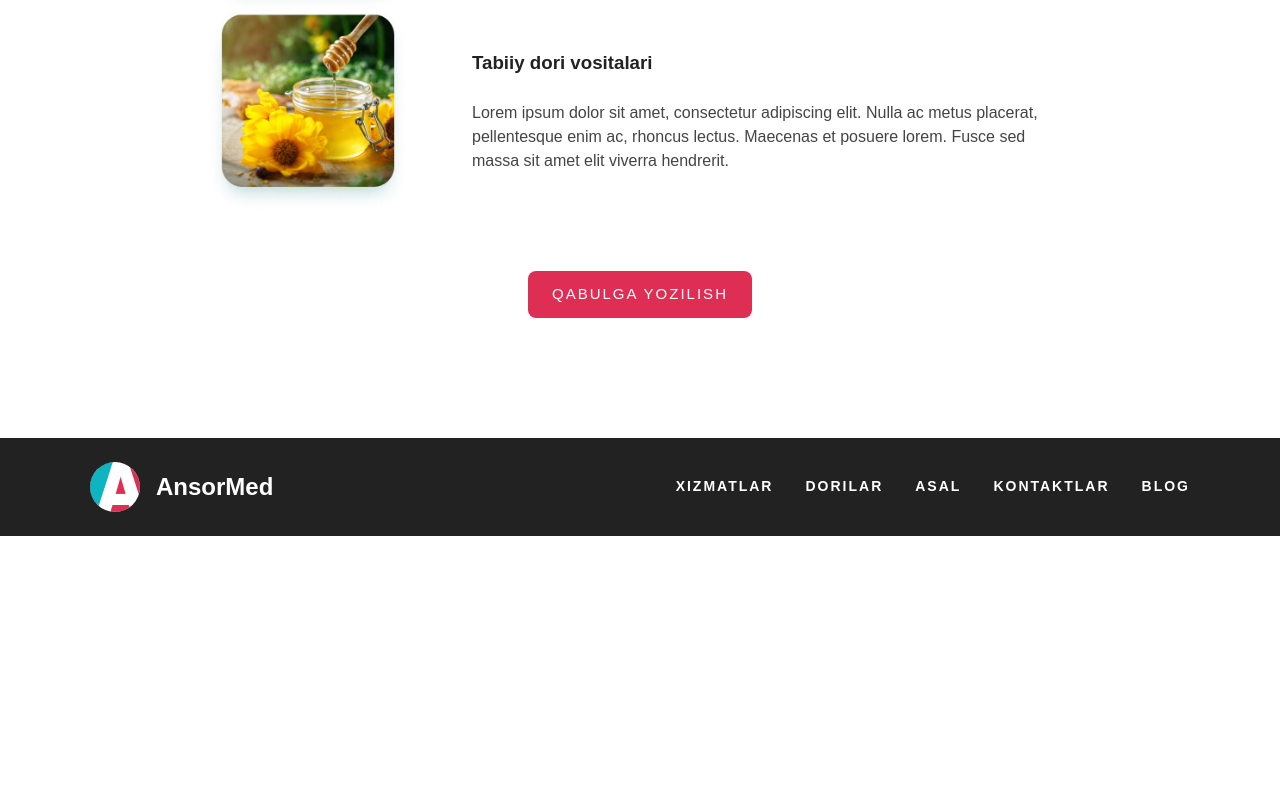
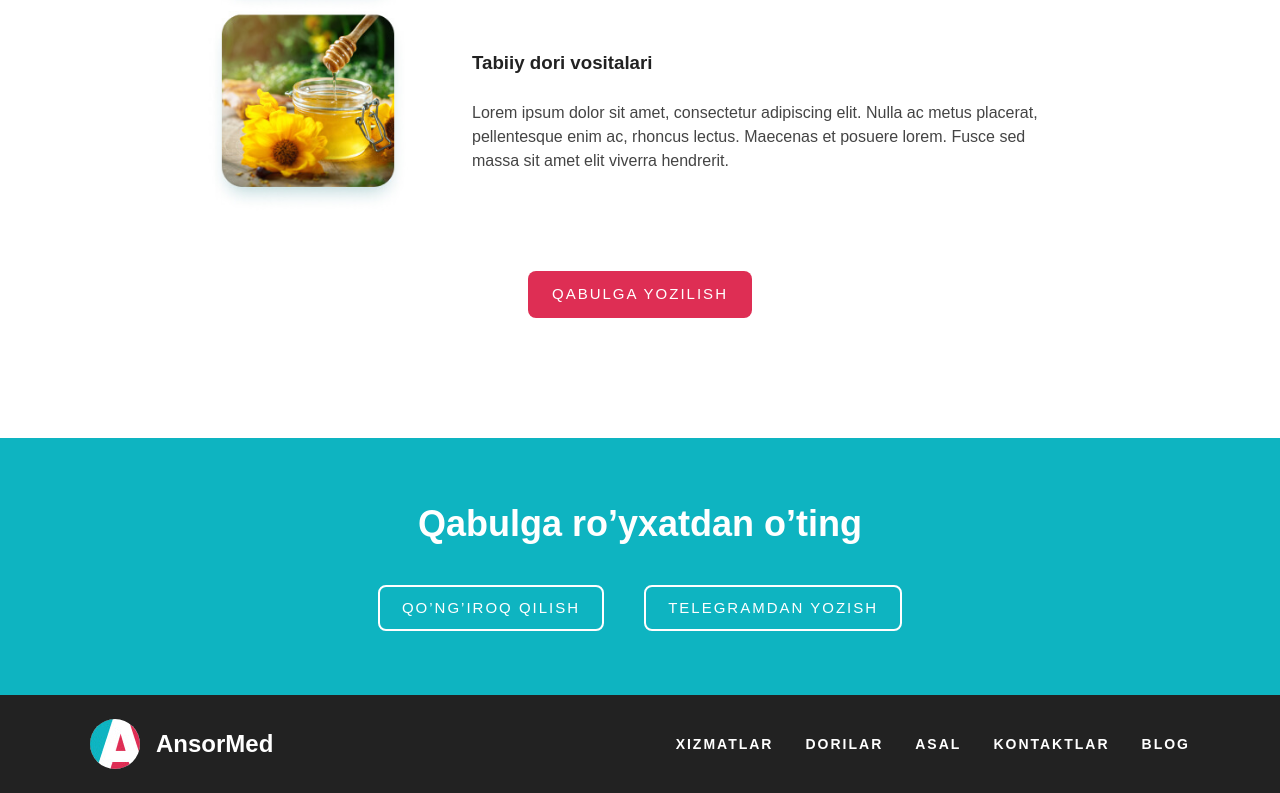
Before and after one commit to ReDi-frontend/AnsorMed, a plain HTML site: page index.html in a window 1280 px wide. Shown: the part 1470-2263 px from the top of the page. Before the commit the page ends 2006 px from the top, so only its background shows below. Drawn offline with Linux system fonts and the light colour scheme.

Commit message:
add section cta

```diff
--- a/css/style.css
+++ b/css/style.css
@@ -1,6 +1,9 @@
 /* GLOBAL */
 *{
     box-sizing: border-box;
+}
+html{
+  scroll-behavior: smooth;
 }
 body{
   padding: 0;
@@ -97,6 +100,16 @@ body{
   color: #fff;
   text-transform: uppercase;
   background-color: #de2e54;
+}
+#main-btn_outline{
+  background-color: transparent;
+  color: #fff;
+  border-color: #fff;
+}
+#main-btn_outline:hover{
+  background-color: #de2e54;
+  color: #fff;
+  border-color: transparent;
 }
 .main-btn:hover{
   background-color: #fff;
@@ -208,6 +221,33 @@ body{
   justify-content: center;
 }
 /* //SECTION SERVICES */
+
+
+/* SECTION CTA */
+.cta{
+  padding-top: 64px;
+  padding-bottom: 64px;
+  background-color: #0EB4C1;
+  color: #fff;
+}
+.cta-heading{
+  margin: 0;
+  margin-bottom: 40px;
+  font-size: 36px;
+  line-height: 1.2;
+  text-align: center;
+}
+
+.cta-links{
+  display: flex;
+  justify-content: center;
+  align-items: center;
+}
+
+.cta-links_item:not(:last-child){
+  margin-right: 40px;
+}
+/* //SECTION CTA */
 /* //MAIN CONTENT */
 
 /*  SITE FOOTER */
--- a/index.html
+++ b/index.html
@@ -30,7 +30,7 @@
                 </nav>
              <!-- //SITE NAV -->
 
-             <a href="#" class="main-btn">Qabulga yozilish</a>
+             <a href="#cta" class="main-btn">Qabulga yozilish</a>
         </div>
      </header>
      <!-- //SITE HEADER -->
@@ -43,7 +43,7 @@
                 <div class="hero-content">
                     <h2 class="hero-heading">Tabiiy davolash usullari yordamida kasalliklardan xalos bo’ling.</h2>
                     <p class="hero-text">Hijoma, manual terapiya, zuluk va turli tabiiy giyohlar eng ko’p uchraydigan kasalliklarni yengishda yordam beradi. Sog’ligingizni o’z ishining professionallariga ishonib topshiring.</p>
-                    <a href="#" class="main-btn hero-btn">Qabulga yozilish</a>
+                    <a href="#cta" class="main-btn hero-btn">Qabulga yozilish</a>
                 </div>
 
                 <img src="./img/hero-img.png" alt="Ulug'bek Azamatov" srcset="./img/hero-img.png 1x, ./img/hero-img@2x.png 2x" class="hero-img" width="423" height="504">
@@ -90,11 +90,23 @@
                 </ul>
 
                 <div class="index-services_actions">
-                    <a href="" class="main-btn">qabulga yozilish</a>
+                    <a href="#cta" class="main-btn">qabulga yozilish</a>
                 </div>
             </div>
           </section>
           <!-- //SECTION SERVICES -->
+
+          <!-- SECTION CTA -->
+           <section class="cta" id="cta">
+                <div class="container cta_container">
+                    <h2 class="cta-heading">Qabulga ro’yxatdan o’ting</h2>
+                    <div class="cta-links">
+                        <a href="tel:+998903332226" class="main-btn cta-links_item " id="main-btn_outline">Qo’ng’iroq qilish</a>
+                        <a href="https://t.me/ansor_admin" target="_blank" class="main-btn cta-links_item " id="main-btn_outline">Telegramdan yozish</a>
+                    </div>
+                </div>
+           </section>
+           <!-- //SECTION CTA -->
       </main>
       <!-- //MAIN CONTENT -->
 
```
